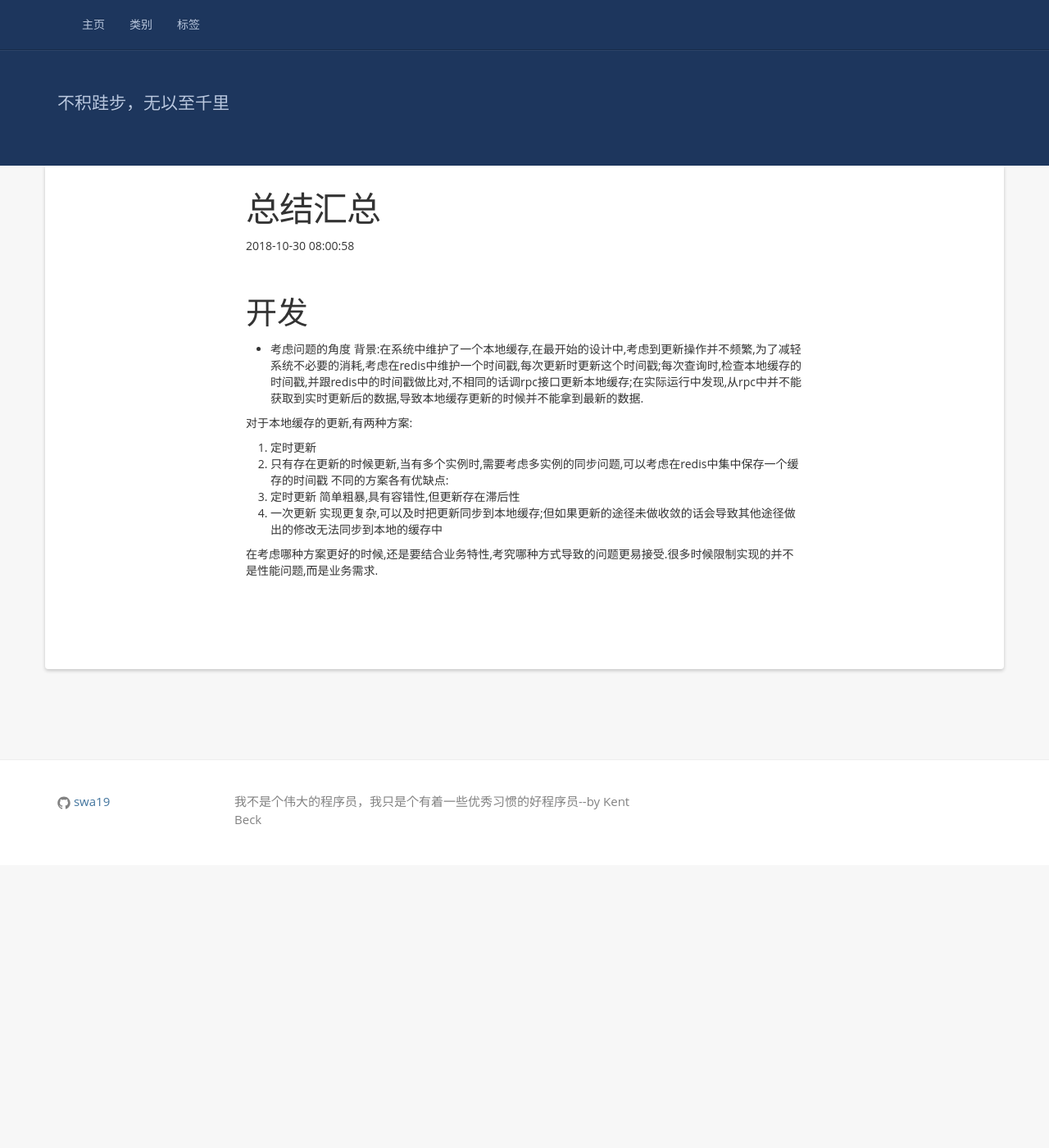
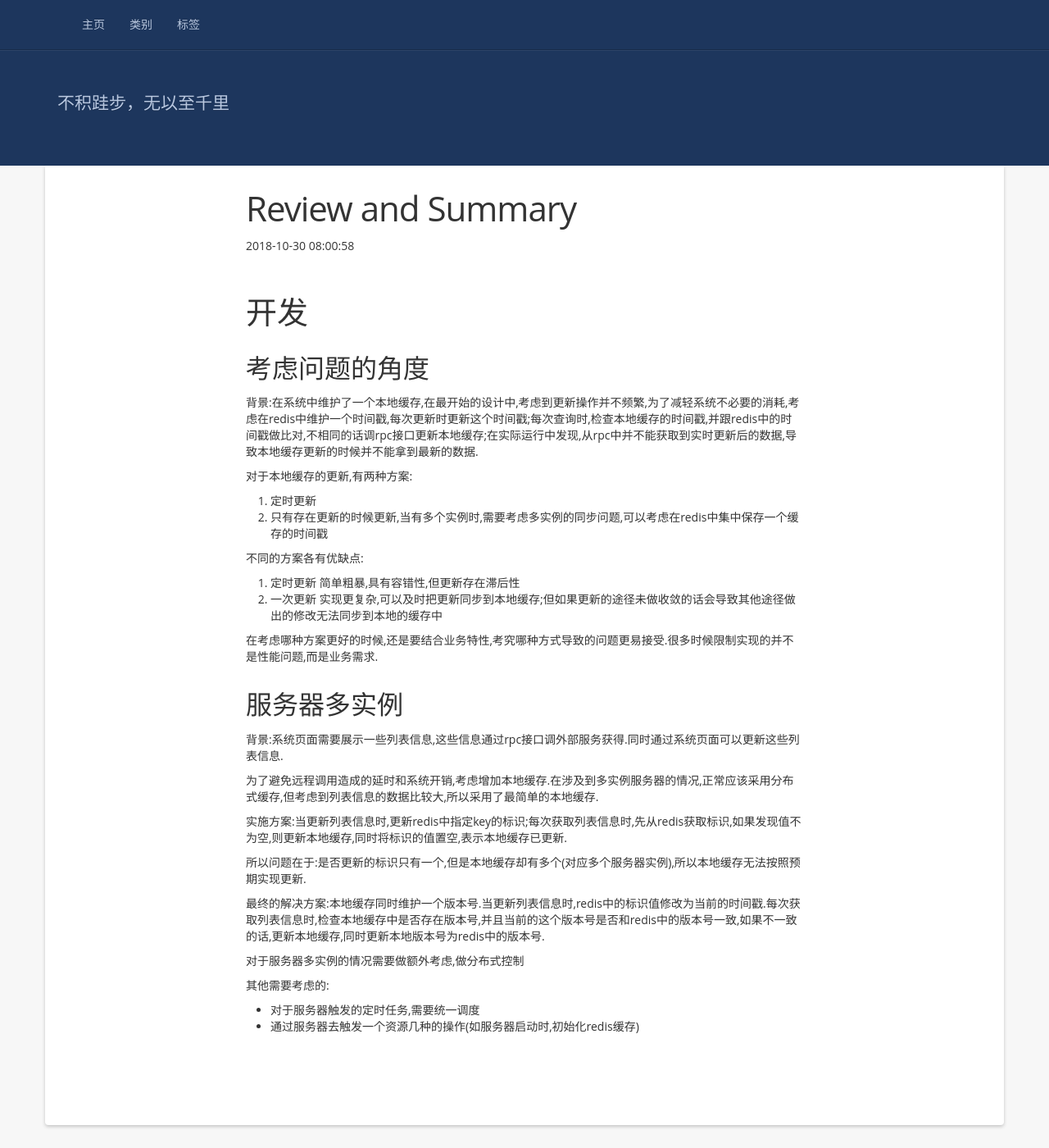
Before and after one commit to caojinyan24/swa19.github.io, a Jekyll site: the page built from _posts/2018/201810/2018-10-30-review.md, in a window 1280 px wide and 1400 px high. Shown: the whole window at 82% size. Built offline with Jekyll 4.4.1, drawn with Linux system fonts in a browser that asks for light colours; nearby versions of some CDN libraries.

Commit message:
go
Change-Id: I2b84e8a2fa7c77983d73f70aa7f93d09e439ea7b

```diff
--- a/_posts/2018/201810/2018-10-30-review.md
+++ b/_posts/2018/201810/2018-10-30-review.md
@@ -1,6 +1,6 @@
 ---
 layout: post
-title:  "总结汇总"
+title:  "Review and Summary"
 date:   2018-10-30 16:00:58 +0800
 categories: 小结
 tags: review
@@ -8,16 +8,38 @@ tags: review
 
 # 开发
 
-* 考虑问题的角度
+## 考虑问题的角度
 背景:在系统中维护了一个本地缓存,在最开始的设计中,考虑到更新操作并不频繁,为了减轻系统不必要的消耗,考虑在redis中维护一个时间戳,每次更新时更新这个时间戳;每次查询时,检查本地缓存的时间戳,并跟redis中的时间戳做比对,不相同的话调rpc接口更新本地缓存;在实际运行中发现,从rpc中并不能获取到实时更新后的数据,导致本地缓存更新的时候并不能拿到最新的数据.
 
 对于本地缓存的更新,有两种方案:
 1. 定时更新
 2. 只有存在更新的时候更新,当有多个实例时,需要考虑多实例的同步问题,可以考虑在redis中集中保存一个缓存的时间戳
+
 不同的方案各有优缺点:
+
 1. 定时更新
 简单粗暴,具有容错性,但更新存在滞后性
 2. 一次更新
 实现更复杂,可以及时把更新同步到本地缓存;但如果更新的途径未做收敛的话会导致其他途径做出的修改无法同步到本地的缓存中
 
 在考虑哪种方案更好的时候,还是要结合业务特性,考究哪种方式导致的问题更易接受.很多时候限制实现的并不是性能问题,而是业务需求.
+
+## 服务器多实例
+
+
+背景:系统页面需要展示一些列表信息,这些信息通过rpc接口调外部服务获得.同时通过系统页面可以更新这些列表信息.
+
+为了避免远程调用造成的延时和系统开销,考虑增加本地缓存.在涉及到多实例服务器的情况,正常应该采用分布式缓存,但考虑到列表信息的数据比较大,所以采用了最简单的本地缓存.
+
+实施方案:当更新列表信息时,更新redis中指定key的标识;每次获取列表信息时,先从redis获取标识,如果发现值不为空,则更新本地缓存,同时将标识的值置空,表示本地缓存已更新.
+
+所以问题在于:是否更新的标识只有一个,但是本地缓存却有多个(对应多个服务器实例),所以本地缓存无法按照预期实现更新.
+
+最终的解决方案:本地缓存同时维护一个版本号.当更新列表信息时,redis中的标识值修改为当前的时间戳.每次获取列表信息时,检查本地缓存中是否存在版本号,并且当前的这个版本号是否和redis中的版本号一致,如果不一致的话,更新本地缓存,同时更新本地版本号为redis中的版本号.
+
+对于服务器多实例的情况需要做额外考虑,做分布式控制
+
+其他需要考虑的:
+
+* 对于服务器触发的定时任务,需要统一调度
+* 通过服务器去触发一个资源几种的操作(如服务器启动时,初始化redis缓存)
```
Also changed, not shown: _posts/2017/201711/2017-11-14-system_design.md (+9 -1 lines), _posts/2018/201809/2018-09-13-structure.md (deleted, +0 -26 lines).
